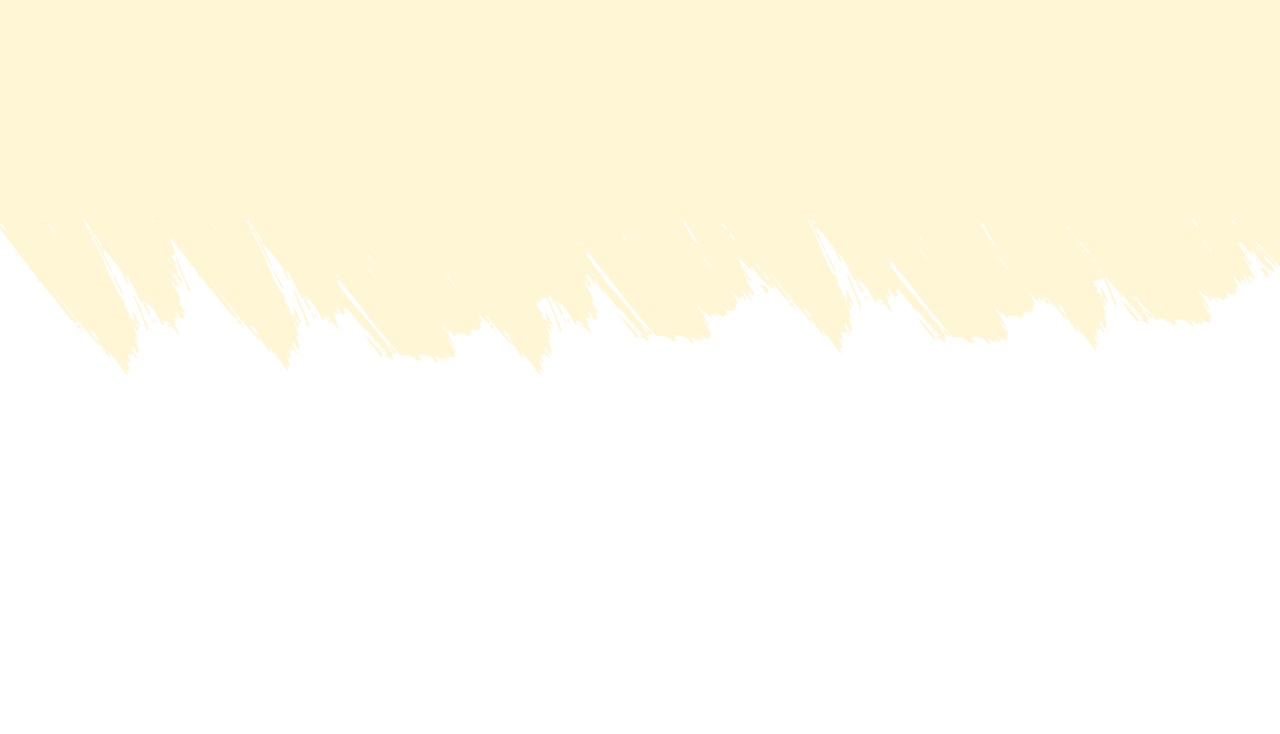
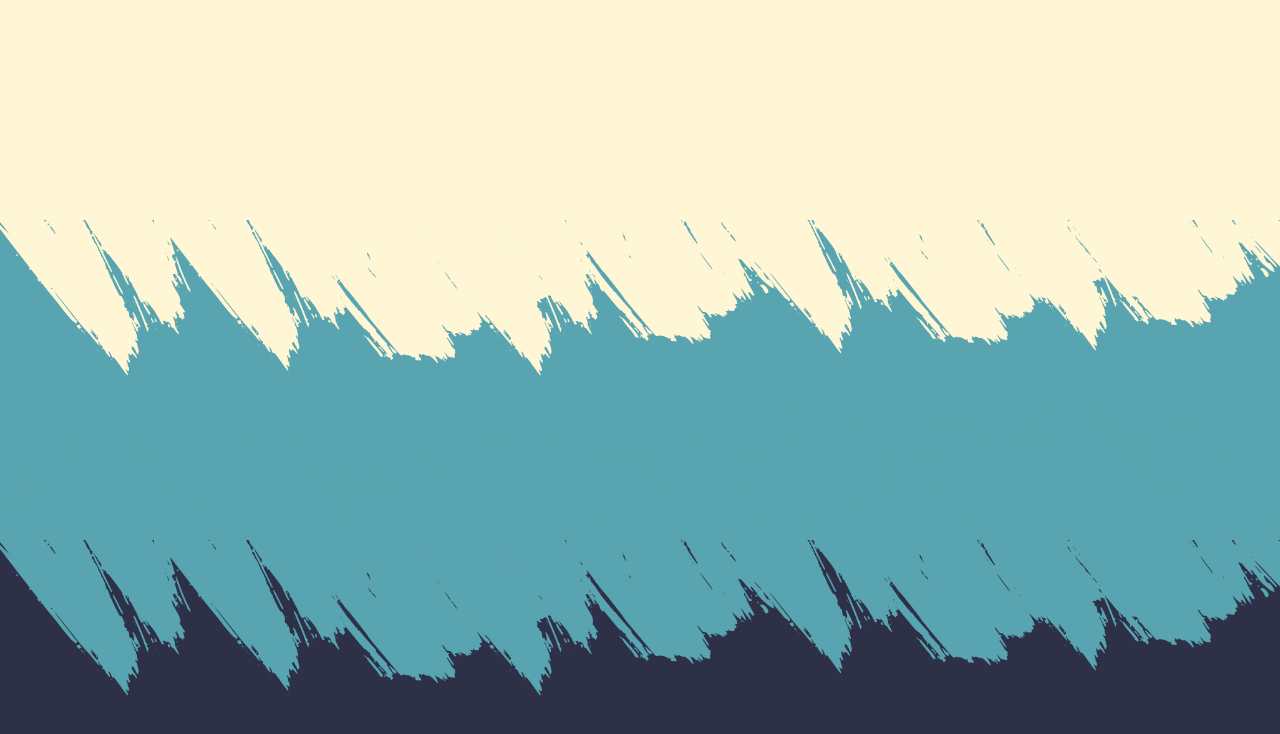
Before and after one commit to mufidhadi/mufidhadi.github.io, a plain HTML site: page index.html in a window 1280 px wide. Shown: the part 1838-2572 px from the top of the page. Before the commit the page ends 2214 px from the top, so only its background shows below. Drawn offline with nearby package versions, Linux system fonts and the light colour scheme; a script that the page names is missing.

Commit message:
lengkapi border

```diff
--- a/css/main.css
+++ b/css/main.css
@@ -60,3 +60,12 @@ img.logo-kuaci{
     height: 1em;
     margin-bottom: 2em;
 }
+.tiga{
+    background-color: #58a4b0;
+    padding: 20vh 0;
+}
+.empat{
+    background-color: #2d3047;
+    padding: 20vh 0;
+
+}
--- a/index.html
+++ b/index.html
@@ -63,6 +63,15 @@
         <div class="border">
             <img src="img/border_dua.png" alt="">
         </div>
+        <section class="tiga">
+
+        </section>
+        <div class="border">
+            <img src="img/border_tiga.png" alt="">
+        </div>
+        <section class="empat">
+
+        </section>
 
         <!-- jQuery -->
         <script src="https://ajax.googleapis.com/ajax/libs/jquery/1.12.4/jquery.min.js"></script>
```
